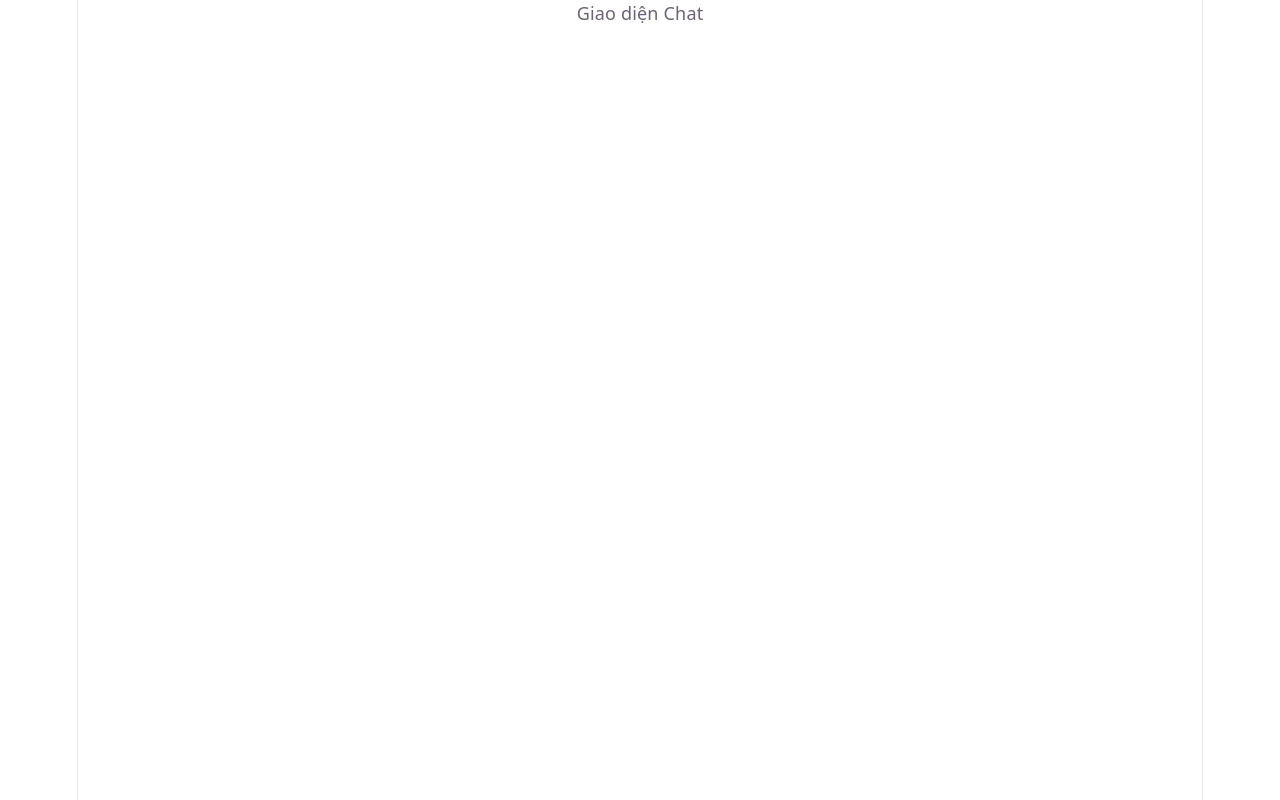
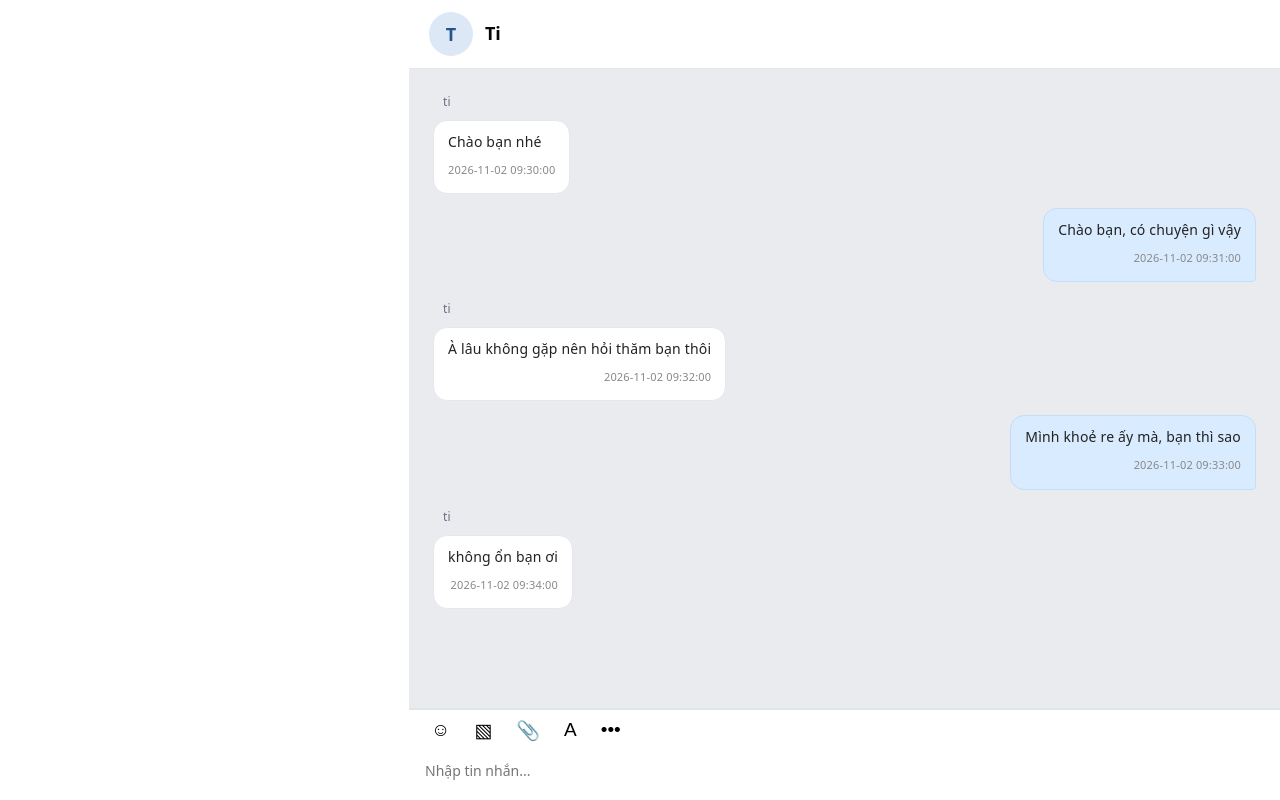
Before and after one commit to linh-1279/FrontEnd_ChatApp, a React (Vite) app: page /chat in a window 1280 px wide. Built offline with nearby package versions, Linux system fonts and the light colour scheme.

Commit message:
Dung khung giao dien Chat

```diff
--- a/src/app/router.tsx
+++ b/src/app/router.tsx
@@ -1,5 +1,5 @@
 import { createBrowserRouter, Navigate } from 'react-router-dom'
-
+import ChatPage from '../pages/ChatPage'
 // Cấu hình các đường dẫn của ứng dụng
 const router = createBrowserRouter([
     {
@@ -16,8 +16,7 @@ const router = createBrowserRouter([
     },
     {
         path: '/chat',
-        element: <div>Giao diện Chat</div>
-    },
+        element: <ChatPage />    },
     {
         path: '/profile',
         element: <div>Hồ sơ cá nhân</div>
--- a/src/features/messages/components/ChatWindow.tsx
+++ b/src/features/messages/components/ChatWindow.tsx
@@ -0,0 +1,57 @@
+import MessageInput from './MessageInput'
+import type { ChatMessage } from '../messageTypes'
+import MessageList from './MessageList'
+
+type ChatWindowProps = {
+    messages: ChatMessage[]
+    currentUserName: string
+    conversationName: string
+}
+
+function ChatWindow({
+    messages,
+    currentUserName,
+    conversationName
+}: ChatWindowProps) {
+    return (
+        <section className="chat-window">
+            {/* Header cuộc trò chuyện */}
+            <header className="chat-window__header">
+                <div className="chat-window__user">
+                    <div className="chat-window__avatar">
+                        {conversationName.charAt(0)}
+                    </div>
+
+                    <h2>{conversationName}</h2>
+                </div>
+            </header>
+
+            {/* Khu vực hiển thị tin nhắn */}
+            <div className="chat-window__history">
+                <MessageList
+                    messages={messages}
+                    currentUserName={currentUserName}
+                />
+            </div>
+
+            {/* Khu vực nhập tin nhắn */}
+            <div className="chat-window__composer">
+                {/* <div className="chat-window__toolbar">
+                    <button type="button" aria-label="Biểu tượng cảm xúc">☺</button>
+                    <button type="button" aria-label="Hình ảnh">▧</button>
+                    <button type="button" aria-label="Đính kèm">📎</button>
+                    <button type="button" aria-label="Định dạng">A</button>
+                    <button type="button" aria-label="Thêm">•••</button>
+                </div>
+
+                <textarea
+                    placeholder={`Nhập tin nhắn tới ${conversationName}`}
+                    rows={1}
+                /> */}
+                <MessageInput />
+            </div>
+        </section>
+    )
+}
+
+export default ChatWindow
--- a/src/features/messages/components/MessageBubble.tsx
+++ b/src/features/messages/components/MessageBubble.tsx
@@ -0,0 +1,35 @@
+import type { ChatMessage } from '../messageTypes'
+
+type MessageBubbleProps = {
+    message: ChatMessage
+    currentUserName: string
+}
+function MessageBubble({
+    message,
+    currentUserName
+}: MessageBubbleProps) {
+
+    const isMine = message.name === currentUserName
+
+    return (
+        <div className={`message-row ${isMine ? 'message-row--mine' : 'message-row--other'}`}>
+            {!isMine && (
+                <div className="message-sender">
+                    {message.name}
+                </div>
+            )}
+
+            <div className="message-bubble">
+                <p className="message-content">
+                    {message.mes}
+                </p>
+
+                <time className="message-time">
+                    {message.createAt}
+                </time>
+            </div>
+        </div>
+    )
+}
+
+export default MessageBubble
--- a/src/features/messages/components/MessageInput.tsx
+++ b/src/features/messages/components/MessageInput.tsx
@@ -0,0 +1,20 @@
+function MessageInput() {
+    return (
+        <div className="chat-window__composer">
+            <div className="chat-window__toolbar">
+                <button type="button" aria-label="Biểu tượng cảm xúc">☺</button>
+                <button type="button" aria-label="Hình ảnh">▧</button>
+                <button type="button" aria-label="Đính kèm">📎</button>
+                <button type="button" aria-label="Định dạng">A</button>
+                <button type="button" aria-label="Thêm">•••</button>
+            </div>
+
+            <textarea
+                placeholder="Nhập tin nhắn..."
+                rows={1}
+            />
+        </div>
+    )
+}
+
+export default MessageInput
--- a/src/features/messages/components/MessageList.tsx
+++ b/src/features/messages/components/MessageList.tsx
@@ -0,0 +1,27 @@
+import type { ChatMessage } from '../messageTypes'
+import MessageBubble from './MessageBubble'
+
+// Các dữ liệu cần nhận để hiển thị danh sách tin nhắn
+type MessageListProps = {
+    messages: ChatMessage[]
+    currentUserName: string
+}
+
+function MessageList({
+    messages,
+    currentUserName
+}: MessageListProps) {
+    return (
+        <div className="message-list">
+            {messages.map((message) => (
+                <MessageBubble
+                    key={message.id}
+                    message={message}
+                    currentUserName={currentUserName}
+                />
+            ))}
+        </div>
+    )
+}
+
+export default MessageList
--- a/src/features/messages/messages.css
+++ b/src/features/messages/messages.css
@@ -0,0 +1,152 @@
+.message-row {
+    display: flex;
+    flex-direction: column;
+    align-items: flex-start;
+    width: 100%;
+    margin-bottom: 14px;
+}
+
+.message-row--mine {
+    align-items: flex-end;
+}
+
+.message-sender {
+    margin: 0 0 5px 10px;
+    font-size: 12px;
+    color: #667085;
+}
+
+.message-bubble {
+    max-width: 70%;
+    padding: 10px 14px;
+    background: #ffffff;
+    border: 1px solid #e5e7eb;
+    border-radius: 14px;
+}
+
+.message-row--mine .message-bubble {
+    background: #d9ebff;
+    border-color: #c5dcf8;
+    border-bottom-right-radius: 4px;
+}
+
+.message-content {
+    margin: 0;
+    color: #222;
+    font-size: 14px;
+    line-height: 1.5;
+    overflow-wrap: anywhere;
+}
+
+.message-time {
+    display: block;
+    margin-top: 5px;
+    color: #888;
+    font-size: 11px;
+    text-align: right;
+}
+/* .chat-page {
+    width: 100%;
+    height: 100vh;
+    overflow: hidden;
+} */
+/* Bố cục tổng thể của ứng dụng Chat */
+.chat-layout {
+    display: grid;
+    grid-template-columns: 409px minmax(0, 1fr);
+    width: 100%;
+    height: 100vh;
+    overflow: hidden;
+}
+
+/* Khu vực để trống dành cho Navigation và Conversations */
+.chat-layout__reserved {
+    width: 100%;
+    height: 100%;
+    background: #ffffff;
+    border-right: 1px solid #e5e7eb;
+}
+
+.chat-window {
+    display: flex;
+    flex-direction: column;
+    width: 100%;
+    height: 100%;
+    background: #e9ebef;
+}
+
+.chat-window__header {
+    height: 68px;
+    flex-shrink: 0;
+    display: flex;
+    align-items: center;
+    padding: 0 20px;
+    background: #ffffff;
+    border-bottom: 1px solid #e5e7eb;
+}
+
+.chat-window__user {
+    display: flex;
+    align-items: center;
+    gap: 12px;
+}
+
+.chat-window__avatar {
+    width: 44px;
+    height: 44px;
+    border-radius: 50%;
+    background: #dce8f5;
+    display: flex;
+    justify-content: center;
+    align-items: center;
+    color: #24558c;
+    font-weight: 600;
+}
+
+.chat-window__user h2 {
+    margin: 0;
+    font-size: 18px;
+    font-weight: 600;
+}
+
+.chat-window__history {
+    flex: 1;
+    min-height: 0;
+    overflow-y: auto;
+    padding: 20px 24px;
+    background: #e9ebef;
+}
+
+.chat-window__composer {
+    height: 91px;
+    flex-shrink: 0;
+    background: #ffffff;
+    border-top: 1px solid #e1e4e8;
+}
+
+.chat-window__toolbar {
+    height: 40px;
+    display: flex;
+    align-items: center;
+    gap: 12px;
+    padding: 0 16px;
+}
+
+.chat-window__toolbar button {
+    border: none;
+    background: transparent;
+    font-size: 19px;
+    cursor: pointer;
+}
+
+.chat-window__composer textarea {
+    width: 100%;
+    height: 45px;
+    padding: 8px 16px;
+    box-sizing: border-box;
+    border: none;
+    outline: none;
+    resize: none;
+    font: inherit;
+    font-size: 14px;
+}
--- a/src/index.css
+++ b/src/index.css
@@ -50,7 +50,7 @@
   }
 }
 
-body {
+/* body {
   margin: 0;
 }
 
@@ -64,6 +64,35 @@ body {
   display: flex;
   flex-direction: column;
   box-sizing: border-box;
+} */
+/* Thiết lập kích thước toàn màn hình */
+html,
+body,
+#root {
+    width: 100%;
+    height: 100%;
+    margin: 0;
+}
+
+/* Toàn bộ trang */
+body {
+    min-width: 320px;
+    overflow: hidden;
+    background: var(--bg);
+}
+
+/* Khung ứng dụng React */
+#root {
+    width: 100%;
+    max-width: none;
+    height: 100vh;
+    min-height: 100vh;
+    margin: 0;
+    padding: 0;
+    text-align: left;
+    border: none;
+    display: block;
+    box-sizing: border-box;
 }
 
 h1,
--- a/src/pages/ChatPage.tsx
+++ b/src/pages/ChatPage.tsx
@@ -0,0 +1,75 @@
+// import MessageList from '../features/messages/components/MessageList'
+// import { mockPeopleMessages } from '../features/messages/mockMessages'
+// import '../features/messages/messages.css'
+
+// function ChatPage() {
+//     return (
+//         <div className="chat-preview">
+//             <header className="chat-preview__header">
+//                 <h2>Trò chuyện với Ti</h2>
+//             </header>
+
+//             <MessageList
+//                 messages={mockPeopleMessages}
+//                 currentUserName="long"
+//             />
+//         </div>
+//     )
+// }
+
+// export default ChatPage
+// import ChatWindow from '../features/messages/components/ChatWindow'
+// import { mockPeopleMessages } from '../features/messages/mockMessages'
+// import '../features/messages/messages.css'
+
+// function ChatPage() {
+//     return (
+//         <main className="chat-page">
+//             <ChatWindow
+//                 messages={mockPeopleMessages}
+//                 currentUserName="long"
+//                 conversationName="Ti"
+//             />
+//         </main>
+//     )
+// }
+
+// export default ChatPage
+// import ChatWindow from '../features/messages/components/ChatWindow'
+// import { mockPeopleMessages } from '../features/messages/mockMessages'
+// import '../features/messages/messages.css'
+
+// function ChatPage() {
+//     return (
+//         <main className="chat-page">
+//             <ChatWindow
+//                 messages={mockPeopleMessages}
+//                 currentUserName="long"
+//                 conversationName="Ti"
+//             />
+//         </main>
+//     )
+// }
+
+// export default ChatPage
+import ChatWindow from '../features/messages/components/ChatWindow'
+import { mockPeopleMessages } from '../features/messages/mockMessages'
+import '../features/messages/messages.css'
+
+function ChatPage() {
+    return (
+        <main className="chat-layout">
+            {/* Khu vực để dành cho thành viên khác */}
+            <aside className="chat-layout__reserved"></aside>
+
+            {/* Khu vực mình phụ trách */}
+            <ChatWindow
+                messages={mockPeopleMessages}
+                currentUserName="long"
+                conversationName="Ti"
+            />
+        </main>
+    )
+}
+
+export default ChatPage
```
